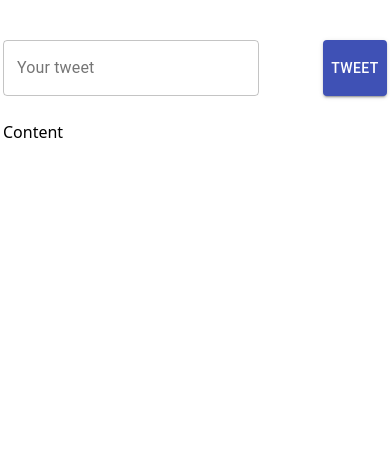
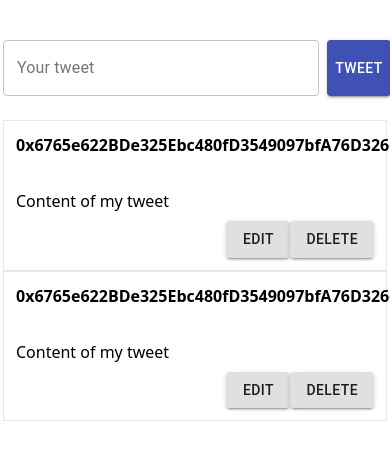
Before and after one commit to tnguyen42/twitter-front, a React (Create React App) app: page / in a window 390 px wide. Shown: the top 460 px of the page. Built offline with nearby package versions, Linux system fonts and the light colour scheme.

Commit message:
:sparkles: Interface complete
Responsiveness to improve

```diff
--- a/public/index.html
+++ b/public/index.html
@@ -24,7 +24,7 @@
       work correctly both with client-side routing and a non-root public URL.
       Learn how to configure a non-root public URL by running `npm run build`.
     -->
-    <title>React App</title>
+    <title>Ethereum Twitter</title>
   </head>
   <body>
     <noscript>You need to enable JavaScript to run this app.</noscript>
--- a/src/App.js
+++ b/src/App.js
@@ -5,7 +5,7 @@ import Content from "src/Content.js";
 function App() {
 	return (
 		<div className="overflow-x-hidden">
-			<div className="flex flex-col max-w-sm sm:max-w-md md:max-w-xl ml-auto mr-auto">
+			<div className="flex flex-col max-w-sm sm:max-w-md md:max-w-3xl ml-auto mr-auto">
 				<Header />
 				<Content />
 			</div>
--- a/src/Content.js
+++ b/src/Content.js
@@ -1,7 +1,16 @@
 import React from "react";
+import Tweet from "src/Tweet";
 
 const Content = () => {
-	return <div className="mt-6">Content</div>;
+	const tweets = ["Tweet1", "Tweet2"];
+
+	return (
+		<div className="mt-6">
+			{tweets.map((tweet) => {
+				return <Tweet key={tweet} />;
+			})}
+		</div>
+	);
 };
 
 export default Content;
--- a/src/Header.js
+++ b/src/Header.js
@@ -24,22 +24,26 @@ const Header = () => {
 					handleSubmit(tweet);
 				}}
 			>
+				<div className="w-5/6 pr-1">
 					<TextField
 						id="outlined-basic"
 						label="Your tweet"
 						variant="outlined"
+						className="w-full"
 						multiline
-					className="w-4/6"
 						onChange={handleChange}
 					/>
+				</div>
+				<div className="pl-1 w-1/6 h-14">
 					<Button
 						variant="contained"
 						color="primary"
-					className="pl-2 w-1/6 h-14"
+						className="w-full h-full"
 						type="submit"
 					>
 						Tweet
 					</Button>
+				</div>
 			</form>
 		</div>
 	);
--- /dev/null
+++ b/src/Tweet/index.js
@@ -0,0 +1,36 @@
+import React from "react";
+import Button from "@material-ui/core/Button";
+
+const Tweet = () => {
+	const handleEdit = () => {
+		console.log("Edit");
+	};
+
+	const handleDelete = () => {
+		console.log("Delete");
+	};
+
+	return (
+		<div className="border p-3 hover:bg-gray-100">
+			<div className="flex flex-row justify-between all">
+				<div className="flex flex-row">
+					<div className="font-bold">
+						0x6765e622BDe325Ebc480fD3549097bfA76D3266A
+					</div>
+					<div className="text-gray-600 pl-1">· 5 min</div>
+				</div>
+			</div>
+			<div className="mt-2">Content of my tweet</div>
+			<div className="flex flex-row justify-end mt-2">
+				<Button variant="contained" onClick={handleEdit}>
+					Edit
+				</Button>
+				<Button variant="contained" onClick={handleDelete}>
+					Delete
+				</Button>
+			</div>
+		</div>
+	);
+};
+
+export default Tweet;
```
Also changed, not shown: public/manifest.json. Lines whose indentation alone changed are shown as unchanged.
